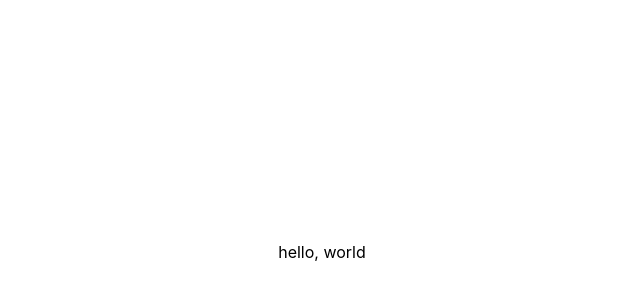
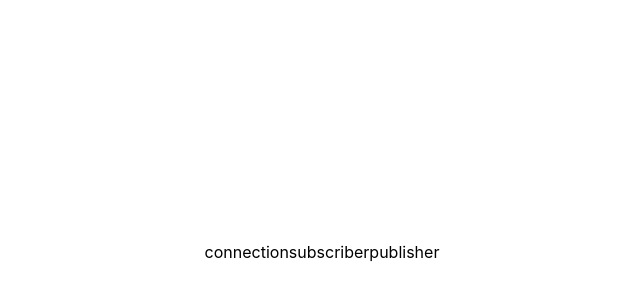
Before and after one commit to JEONG-JI-HEON/mqtt-study, a React (Vite) app: page / in a window 1280 px wide. Shown: the part 148-448 px from the top of the page, without its empty margins (318-958 px from the left). Built offline with nearby package versions, Linux system fonts and the light colour scheme.

Commit message:
mqtt 기본 세팅

```diff
--- /dev/null
+++ b/src/components/Connection.jsx
@@ -0,0 +1,7 @@
+import React from "react";
+
+const Connection = () => {
+  return <div>connection</div>;
+};
+
+export default Connection;
--- /dev/null
+++ b/src/components/Publisher.jsx
@@ -0,0 +1,7 @@
+import React from "react";
+
+const Publisher = () => {
+  return <div>publisher</div>;
+};
+
+export default Publisher;
--- /dev/null
+++ b/src/components/Receiver.jsx
@@ -0,0 +1,7 @@
+import React from "react";
+
+const Receiver = () => {
+  return <div>receiver</div>;
+};
+
+export default Receiver;
--- /dev/null
+++ b/src/components/Subscriber.jsx
@@ -0,0 +1,7 @@
+import React from "react";
+
+const Subscriber = () => {
+  return <div>subscriber</div>;
+};
+
+export default Subscriber;
--- a/src/pages/MainPage/MainPage.jsx
+++ b/src/pages/MainPage/MainPage.jsx
@@ -1,7 +1,54 @@
-import React, { useEffect } from "react";
+import mqtt from "mqtt";
+import React, { createContext, useEffect, useState } from "react";
+import Connection from "../../components/Connection";
+import Subscriber from "../../components/Subscriber";
+import Publisher from "../../components/Publisher";
+
+export const QosOption = createContext([]);
+const qosOption = [
+  {
+    label: "0",
+    value: 0,
+  },
+  {
+    label: "1",
+    value: 1,
+  },
+  {
+    label: "2",
+    value: 2,
+  },
+];
 
 const MainPage = () => {
-  return <div>hello, world</div>;
+  const [client, setClient] = useState(null);
+  const [isSubed, setIsSubed] = useState(false);
+  const [payload, setPayload] = useState({});
+  const [connectStatus, setConnectStatus] = useState("Connect"); // Connect, Connecting, Connected
+
+  const mqttConnect = (host, mqttOption) => {
+    setConnectStatus("Connecting");
+    setClient(mqtt.connect(host, mqttOption));
+  };
+
+  useEffect(() => {
+    if (client) {
+      client.on("connect", () => {
+        setConnectStatus("Connected");
+        console.log("연결 성공");
+      });
+    }
+  }, [client]);
+
+  return (
+    <>
+      <Connection />
+      <QosOption.Provider value={qosOption}>
+        <Subscriber />
+        <Publisher />
+      </QosOption.Provider>
+    </>
+  );
 };
 
 export default MainPage;
```
